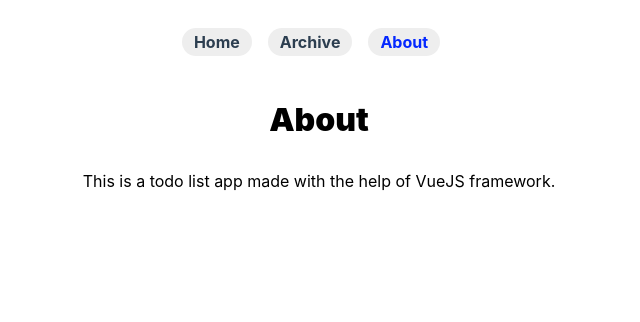
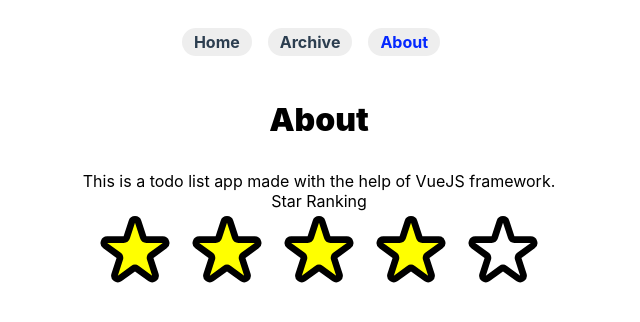
Before and after one commit to aisam94/vuetodo, a Vue app: page /about in a window 1280 px wide. Shown: the top 322 px of the page, without its empty margins (321-961 px from the left). Built offline with nearby package versions, Linux system fonts and the light colour scheme.

Commit message:
working star

```diff
--- /dev/null
+++ b/src/components/Rating.vue
@@ -0,0 +1,57 @@
+<template>
+  <div>{{ dataValue }}</div>
+  <div class="star-wrapper">
+    <Star
+      v-for="(_, index) in maxRating"
+      :key="index"
+      :checked="index < getRating()"
+      @mouseover="handleMouseHover(index)"
+      @click="handleMouseClick"
+      @mouseleave="handleMouseLeave"
+    />
+  </div>
+</template>
+
+<script>
+import Star from "./Star.vue";
+export default {
+  name: "Rating",
+  setup() {
+    const setupValue = "Star Ranking";
+    return { setupValue, maxRating: 5 };
+  },
+  data() {
+    return {
+      dataValue: this.setupValue,
+      userRating: 4,
+      avgRating: 3,
+      hoverRating: undefined,
+      rating: undefined,
+    };
+  },
+  computed: {},
+  methods: {
+    getRating() {
+      this.rating = this.hoverRating || this.userRating || this.avgRating;
+      return this.rating;
+    },
+    handleMouseClick() {
+      this.userRating = this.hoverRating;
+    },
+    handleMouseHover(index) {
+      this.hoverRating = index + 1;
+    },
+    handleMouseLeave() {
+      this.hoverRating = undefined;
+    },
+  },
+  props: {},
+  components: { Star },
+};
+</script>
+
+<style scoped>
+.star-wrapper {
+  display: flex;
+}
+</style>
--- /dev/null
+++ b/src/components/Star.vue
@@ -0,0 +1,49 @@
+<template>
+  <button>
+    <svg
+      xmlns="http://www.w3.org/2000/svg"
+      class="h-6 w-6"
+      viewBox="0 0 24 24"
+      stroke="currentColor"
+      stroke-width="2"
+    >
+      <path
+        stroke-linecap="round"
+        stroke-linejoin="round"
+        d="M11.049 2.927c.3-.921 1.603-.921 1.902 0l1.519 4.674a1 1 0 00.95.69h4.915c.969 0 1.371 1.24.588 1.81l-3.976 2.888a1 1 0 00-.363 1.118l1.518 4.674c.3.922-.755 1.688-1.538 1.118l-3.976-2.888a1 1 0 00-1.176 0l-3.976 2.888c-.783.57-1.838-.197-1.538-1.118l1.518-4.674a1 1 0 00-.363-1.118l-3.976-2.888c-.784-.57-.38-1.81.588-1.81h4.914a1 1 0 00.951-.69l1.519-4.674z"
+      />
+    </svg>
+  </button>
+</template>
+
+<script>
+export default {
+  name: "Star",
+  setup() {},
+  data() {
+    return {
+      emptyColor: "none",
+      fillColor: "yellow",
+      hoverColor: "yellow",
+    };
+  },
+  props: {
+    checked: Boolean,
+  },
+};
+</script>
+
+<style scoped>
+button {
+  border: none;
+  background-color: white;
+}
+svg {
+  height: 5rem;
+  fill: v-bind('checked ? "yellow": "none"');
+}
+
+svg:hover {
+  stroke: pink;
+}
+</style>
--- a/src/views/About.vue
+++ b/src/views/About.vue
@@ -1,11 +1,15 @@
 <template>
   <h1>About</h1>
   <div>This is a todo list app made with the help of VueJS framework.</div>
+  <Rating />
 </template>
 
 <script>
+import Rating from "../components/Rating.vue";
+
 export default {
   setup() {},
+  components: { Rating },
 };
 </script>
 
```
